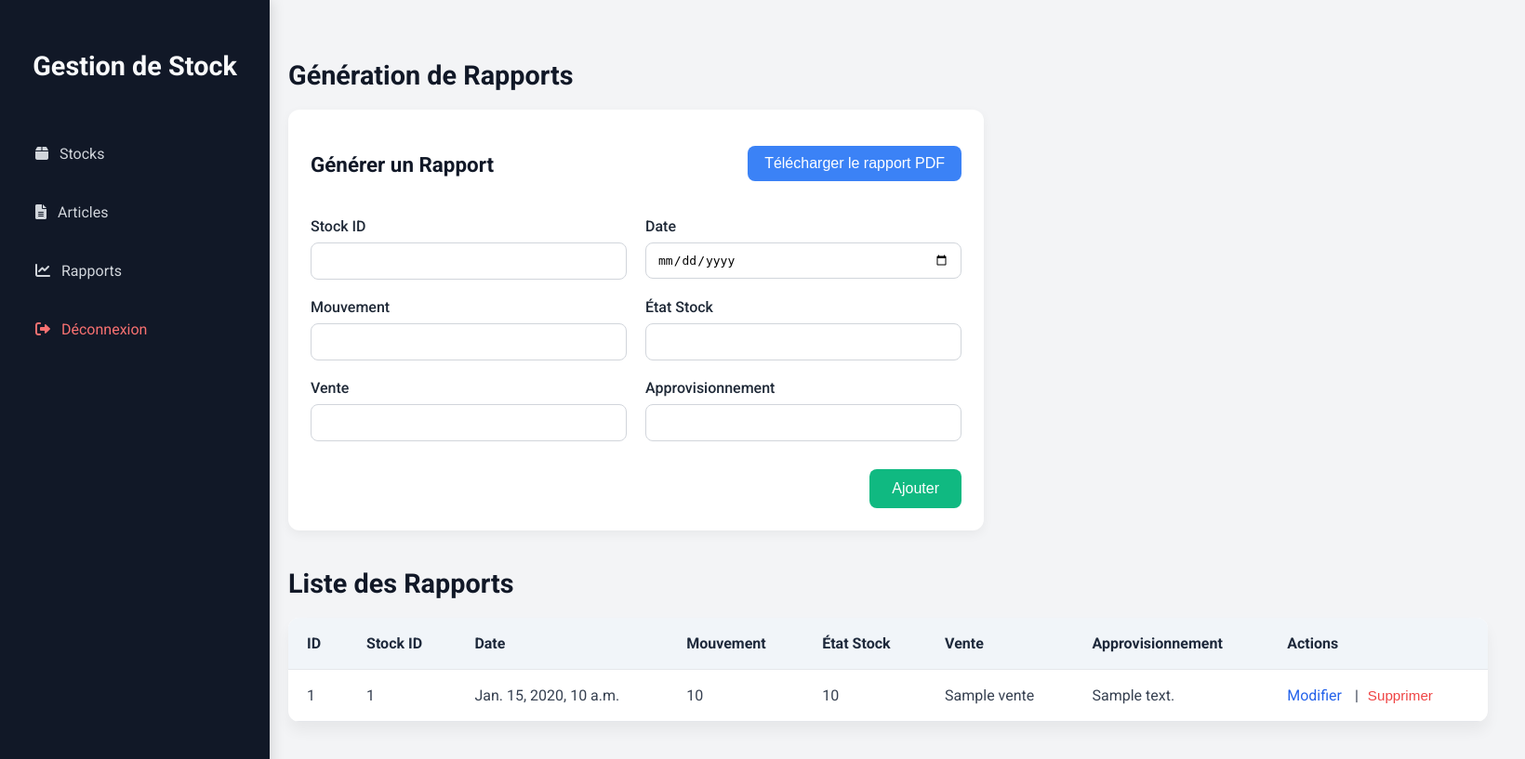
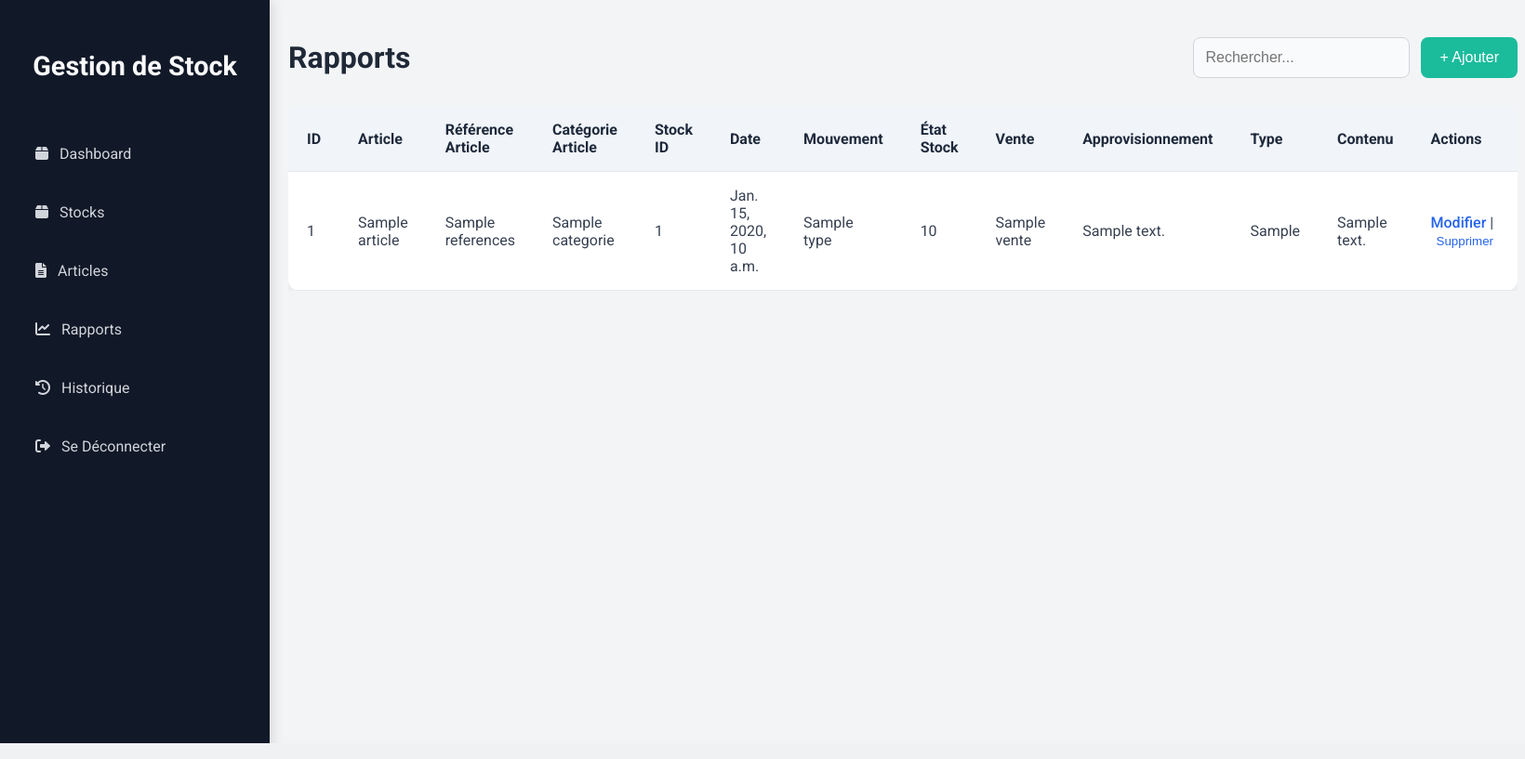
Before and after one commit to cypheredvortex/stockmanagement, a Django app: template templates/rapports.html in a window 1640 px wide. Shown: the whole page at 93% size. Run offline with Django 3.2, Linux system fonts and the light colour scheme; the template is opened without the code that fills it: most values are stand-ins (such as "Sample title", 1, 10 or a date in 2020).

Commit message:
Update rapports.html

```diff
--- a/templates/rapports.html
+++ b/templates/rapports.html
@@ -1,8 +1,8 @@
 <!DOCTYPE html>
 <html lang="fr">
 <head>
-    <meta charset="UTF-8">
-    <meta name="viewport" content="width=device-width, initial-scale=1.0">
+    <meta charset="UTF-8" />
+    <meta name="viewport" content="width=device-width, initial-scale=1.0"/>
     <title>Rapports - Stock Management System</title>
 
     <!-- Roboto Font & Font Awesome -->
@@ -10,7 +10,7 @@
     <link rel="stylesheet" href="https://cdnjs.cloudflare.com/ajax/libs/font-awesome/6.0.0/css/all.min.css"/>
 
     <style>
-        /* General Layout */
+        /* Global Styles */
         body {
             font-family: "Roboto", sans-serif;
             margin: 0;
@@ -24,6 +24,7 @@
         .dashboard {
             display: flex;
             width: 100%;
+            position: relative;
         }
 
         /* Sidebar */
@@ -76,11 +77,7 @@
             color: #ffffff;
         }
 
-        .logout {
-            color: #f87171 !important;
-        }
-
-        /* Content */
+        /* Main Content */
         .content {
             margin-left: 270px;
             padding: 40px;
@@ -88,103 +85,53 @@
             background: #f3f4f6;
         }
 
-        .content h2,
-        .content h3 {
-            font-size: 1.8em;
-            margin-bottom: 20px;
-            color: #111827;
+        .content-header {
+            display: flex;
+            justify-content: space-between;
+            align-items: center;
+            margin-bottom: 30px;
         }
 
-        /* Form Styling */
-        .rapport-form {
-            background: #ffffff;
-            padding: 24px;
-            border-radius: 12px;
-            box-shadow: 0 4px 12px rgba(0, 0, 0, 0.05);
-            margin-bottom: 40px;
-            max-width: 700px;
+        .content-header h2 {
+            font-size: 2em;
+            margin: 0;
         }
 
-        .form-grid {
-            display: grid;
-            grid-template-columns: repeat(auto-fit, minmax(280px, 1fr));
-            gap: 20px;
+        .actions {
+            display: flex;
+            gap: 12px;
         }
 
-        .form-group {
-            display: flex;
-            flex-direction: column;
-        }
-
-        .form-group label {
-            font-weight: 500;
-            margin-bottom: 8px;
-        }
-
-        .form-group input {
-            padding: 10px 12px;
+        #searchInput {
+            padding: 12px;
             border: 1px solid #d1d5db;
             border-radius: 8px;
             font-size: 1em;
-            background: #fff;
+            background: #f9fafb;
+            color: #1f2937;
         }
 
-        .form-actions {
-            margin-top: 30px;
-            text-align: right;
-        }
-
-        .form-actions button {
-            background: #10b981;
+        .btn-add {
+            background: #1abc9c;
             color: white;
+            padding: 12px 20px;
             border: none;
-            padding: 12px 24px;
             border-radius: 8px;
             font-size: 1em;
             cursor: pointer;
-            transition: background 0.3s ease;
+            transition: background 0.3s;
         }
 
-        .form-actions button:hover {
-            background: #059669;
-        }
-
-        /* Rapport Header */
-        .rapport-header {
-            display: flex;
-            justify-content: space-between;
-            align-items: center;
-            margin-bottom: 24px;
-        }
-
-        .rapport-header h3 {
-            font-size: 1.4em;
-            color: #111827;
-        }
-
-        .rapport-actions {
-            display: flex;
-            gap: 16px;
-        }
-
-        .rapport-actions button {
-            background: #3b82f6;
-            color: white;
-            border: none;
-            padding: 10px 18px;
-            border-radius: 8px;
-            font-size: 1em;
-            cursor: pointer;
-            transition: background 0.3s ease;
-        }
-
-        .rapport-actions button:hover {
-            background: #2563eb;
+        .btn-add:hover {
+            background: #16a085;
         }
 
         /* Table Styling */
-        .rapport-container table,
-        .stocks-list table {
+        .table-container {
+            overflow-x: auto;
+        }
+
+        table {
             width: 100%;
             border-collapse: collapse;
             background: #ffffff;
@@ -193,54 +140,116 @@
             box-shadow: 0 10px 15px rgba(0, 0, 0, 0.05);
         }
 
-        .rapport-container th,
-        .rapport-container td,
-        .stocks-list th,
-        .stocks-list td {
-            padding: 18px 20px;
+        th, td {
+            padding: 16px 20px;
             text-align: left;
             border-bottom: 1px solid #e5e7eb;
         }
 
-        .rapport-container th,
-        .stocks-list th {
+        th {
             background: #f1f5f9;
             color: #1e293b;
             font-weight: 600;
         }
 
-        .rapport-container tbody tr:hover,
-        .stocks-list tbody tr:hover {
+        td {
+            color: #374151;
+        }
+
+        table tbody tr:hover {
             background: #f9fafb;
         }
 
-        .rapport-container td,
-        .stocks-list td {
-            color: #374151;
+        td a,
+        td button {
+            color: #2563eb;
+            text-decoration: none;
+            font-weight: 500;
+            background: none;
+            border: none;
+            cursor: pointer;
         }
 
-        .rapport-container a,
-        .stocks-list a {
-            color: #2563eb;
-            text-decoration: none;
-            margin-right: 10px;
+        td a:hover,
+        td button:hover {
+            text-decoration: underline;
         }
 
-        .rapport-container form,
-        .stocks-list form {
+        .delete-form {
             display: inline;
         }
 
-        .rapport-container button,
-        .stocks-list button {
-            background: transparent;
-            color: #ef4444;
-            border: none;
-            cursor: pointer;
-            font-size: 0.95em;
+        /* Modal Styles */
+        .modal {
+            display: none;
+            position: fixed;
+            z-index: 999;
+            left: 0;
+            top: 0;
+            width: 100%;
+            height: 100%;
+            overflow: auto;
+            background-color: rgba(0,0,0,0.5);
         }
 
-        /* Responsive */
+        .modal-content {
+            background-color: #ffffff;
+            margin: 10% auto;
+            padding: 30px;
+            border-radius: 12px;
+            width: 500px;
+            box-shadow: 0 15px 30px rgba(0,0,0,0.1);
+            position: relative;
+        }
+
+        .modal-content h3 {
+            margin-top: 0;
+            margin-bottom: 20px;
+            font-size: 1.5em;
+        }
+
+        .close {
+            position: absolute;
+            top: 15px;
+            right: 20px;
+            color: #aaa;
+            font-size: 28px;
+            font-weight: bold;
+            cursor: pointer;
+        }
+
+        .form-grid {
+            display: grid;
+            grid-template-columns: 1fr;
+            gap: 20px;
+        }
+
+        .form-grid input,
+        .form-grid select,
+        .form-grid textarea {
+            padding: 12px;
+            border: 1px solid #d1d5db;
+            border-radius: 8px;
+            font-size: 1em;
+            background: #f9fafb;
+            color: #1f2937;
+        }
+
+        .btn-submit {
+            background: #2563eb;
+            color: white;
+            padding: 12px 20px;
+            border: none;
+            border-radius: 8px;
+            font-size: 1em;
+            cursor: pointer;
+            transition: background 0.3s;
+        }
+
+        .btn-submit:hover {
+            background: #1d4ed8;
+        }
+
         @media (max-width: 768px) {
             .sidebar {
                 width: 100%;
@@ -257,109 +266,55 @@
                 flex-direction: column;
             }
 
-            .rapport-form,
-            .stock-actions form {
-                width: 100%;
-            }
-
-            .rapport-container table {
-                font-size: 0.9em;
-            }
-
-            .rapport-header {
-                flex-direction: column;
-                align-items: flex-start;
-                gap: 12px;
-            }
-
-            .rapport-actions {
-                width: 100%;
-                justify-content: flex-start;
+            .modal-content {
+                width: 90%;
             }
         }
     </style>
+
 </head>
 <body>
     <div class="dashboard">
-        <!-- Sidebar Navigation -->
+        <!-- Sidebar -->
         <aside class="sidebar">
             <h2><a href="{% url 'get_stocks' %}" style="color: inherit; text-decoration: none;">Gestion de Stock</a></h2>
             <ul>
+                <li><a href="{% url 'dashboard_view' %}"><i class="fas fa-box"></i> Dashboard</a></li>
                 <li><a href="{% url 'get_stocks' %}"><i class="fas fa-box"></i> Stocks</a></li>
                 <li><a href="{% url 'get_articles' %}"><i class="fas fa-file-alt"></i> Articles</a></li>
                 <li><a href="{% url 'get_rapports' %}"><i class="fas fa-chart-line"></i> Rapports</a></li>
-                <li><a href="{% url 'logout_view' %}" class="logout"><i class="fas fa-sign-out-alt"></i> Déconnexion</a></li>
+                <li><a href="{% url 'gethistorique_view' %}"><i class="fas fa-history"></i> Historique</a></li>
+                <li><a href="{% url 'logout_view' %}" class="logout"><i class="fas fa-sign-out-alt"></i> Se Déconnecter</a></li>
             </ul>
         </aside>
 
         <!-- Main Content -->
         <main class="content">
-            <h2>Génération de Rapports</h2>
-
-            <!-- Create Rapport Form -->
-            <div class="rapport-form">
-                <div class="rapport-header">
-                    <h3>Générer un Rapport</h3>
-                    <div class="rapport-actions">
-                        <a href="{% url 'rapport_pdf' %}" target="_blank">
-                            <button type="button">Télécharger le rapport PDF</button>
-                        </a>
-                    </div>
+            <div class="content-header">
+                <h2>Rapports</h2>
+                <div class="actions">
+                    <input type="text" id="searchInput" placeholder="Rechercher..." onkeyup="filterTable()">
+                    <button class="btn-add" onclick="toggleModal()">+ Ajouter</button>
                 </div>
-
-                <form id="form-ajout" method="POST" action="{% url 'create_rapport' %}">
-                    {% csrf_token %}
-                    <div class="form-grid">
-                        <div class="form-group">
-                            <label for="stockId">Stock ID</label>
-                            <input type="number" name="stockId" id="stockId" required>
-                        </div>
-
-                        <div class="form-group">
-                            <label for="DateRapport">Date</label>
-                            <input type="date" name="DateRapport" id="DateRapport" required>
-                        </div>
-
-                        <div class="form-group">
-                            <label for="MouvementDeStock">Mouvement</label>
-                            <input type="text" name="MouvementDeStock" id="MouvementDeStock" required>
-                        </div>
-
-                        <div class="form-group">
-                            <label for="EtatStock">État Stock</label>
-                            <input type="text" name="EtatStock" id="EtatStock" required>
-                        </div>
-
-                        <div class="form-group">
-                            <label for="Vente">Vente</label>
-                            <input type="text" name="Vente" id="Vente" required>
-                        </div>
-
-                        <div class="form-group">
-                            <label for="Approvisionnement">Approvisionnement</label>
-                            <input type="text" name="Approvisionnement" id="Approvisionnement" required>
-                        </div>
-                    </div>
-
-                    <div class="form-actions">
-                        <button type="submit">Ajouter</button>
-                    </div>
-                </form>
             </div>
 
-            <!-- Rapport Table Section -->
-            <div class="rapport-container">
-                <h3>Liste des Rapports</h3>
-                <table class="stock-table">
+            <!-- Table -->
+            <div class="table-container">
+                <table id="rapportTable">
                     <thead>
                         <tr>
                             <th>ID</th>
+                            <th>Article</th>
+                            <th>Référence Article</th>
+                            <th>Catégorie Article</th>
                             <th>Stock ID</th>
                             <th>Date</th>
                             <th>Mouvement</th>
                             <th>État Stock</th>
                             <th>Vente</th>
                             <th>Approvisionnement</th>
+                            <th>Type</th>
+                            <th>Contenu</th>
                             <th>Actions</th>
                         </tr>
                     </thead>
@@ -367,27 +322,95 @@
                         {% for rapport in rapports %}
                         <tr>
                             <td>{{ rapport.id }}</td>
-                            <td>{{ rapport.stockId }}</td>
-                            <td>{{ rapport.DateRapport }}</td>
-                            <td>{{ rapport.MouvementDeStock }}</td>
-                            <td>{{ rapport.EtatStock }}</td>
-                            <td>{{ rapport.Vente }}</td>
-                            <td>{{ rapport.Approvisionnement }}</td>
+                            <td>{{ rapport.stock.article.nom }}</td> <!-- Access Article Name -->
+                            <td>{{ rapport.stock.article.references }}</td> <!-- Access Article Reference -->
+                            <td>{{ rapport.stock.article.categorie }}</td> <!-- Access Article Category -->
+                            <td>{{ rapport.stock.id }}</td> <!-- Access Stock ID -->
+                            <td>{{ rapport.dateRapport }}</td>
+                            <td>{{ rapport.stock.type }}</td>
+                            <td>{{ rapport.stock.etatStock }}</td>
+                            <td>{{ rapport.vente }}</td>
+                            <td>{{ rapport.approvisionnement }}</td>
+                            <td>{{ rapport.type_rapport }}</td>
+                            <td>{{ rapport.contenu }}</td>
                             <td>
-                                <a href="{% url 'update_rapport' rapport.id %}">Modifier</a> |
-                                <form action="{% url 'delete_rapport' rapport.id %}" method="post" style="display:inline;">
+                                <a href="{% url 'get_rapport_form' %}?id={{ rapport.id }}" class="edit-link">Modifier</a>
+                                |
+                                <form method="POST" action="{% url 'delete_rapport' rapport.id %}" class="delete-form">
                                     {% csrf_token %}
                                     <button type="submit" onclick="return confirm('Supprimer ce rapport ?');">Supprimer</button>
                                 </form>
                             </td>
                         </tr>
                         {% empty %}
-                        <tr><td colspan="8">Aucun rapport disponible.</td></tr>
+                        <tr><td colspan="13">Aucun rapport disponible.</td></tr>
                         {% endfor %}
                     </tbody>
                 </table>
             </div>
+
         </main>
-    </div>
+
+        <!-- Modal Form -->
+        <div id="rapportModal" class="modal">
+            <div class="modal-content">
+                <span class="close" onclick="toggleModal()">&times;</span>
+                <h3>Ajouter un Rapport</h3>
+                <form method="POST" action="{% url 'create_rapport' %}">
+                    {% csrf_token %}
+                    <div class="form-grid">
+                        <!-- Stock ID -->
+                        <input type="number" name="stockId" placeholder="Stock ID" required>
+
+                        <!-- Date of Report -->
+                        <input type="date" name="dateRapport" required>
+
+                        <!-- Stock Movement -->
+                        <input type="text" name="mouvementDeStock" placeholder="Mouvement" required>
+
+                        <!-- Stock State -->
+                        <input type="text" name="etatStock" placeholder="État Stock" required>
+
+                        <!-- Sales -->
+                        <input type="text" name="vente" placeholder="Vente" required>
+
+                        <!-- Supply -->
+                        <input type="text" name="approvisionnement" placeholder="Approvisionnement" required>
+
+                        <!-- Report Type -->
+                        <select name="type_rapport" required>
+                            <option value="">Type de Rapport</option>
+                            <option value="journalier">Journalier</option>
+                            <option value="hebdomadaire">Hebdomadaire</option>
+                            <option value="mensuel">Mensuel</option>
+                        </select>
+
+                        <!-- Report Content -->
+                        <textarea name="contenu" rows="4" placeholder="Contenu du Rapport" required></textarea>
+                    </div>
+                    <button type="submit" class="btn-submit">Ajouter</button>
+                </form>
+            </div>
+        </div>
+
+        <!-- Scripts -->
+        <script>
+            function toggleModal() {
+                const modal = document.getElementById("rapportModal");
+                modal.style.display = modal.style.display === "block" ? "none" : "block";
+            }
+
+            function filterTable() {
+                const input = document.getElementById("searchInput").value.toLowerCase();
+                const rows = document.querySelectorAll("#rapportTable tbody tr");
+
+                rows.forEach(row => {
+                    const text = row.innerText.toLowerCase();
+                    row.style.display = text.includes(input) ? "" : "none";
+                });
+            }
+        </script>
+
 </body>
+
 </html>
```
